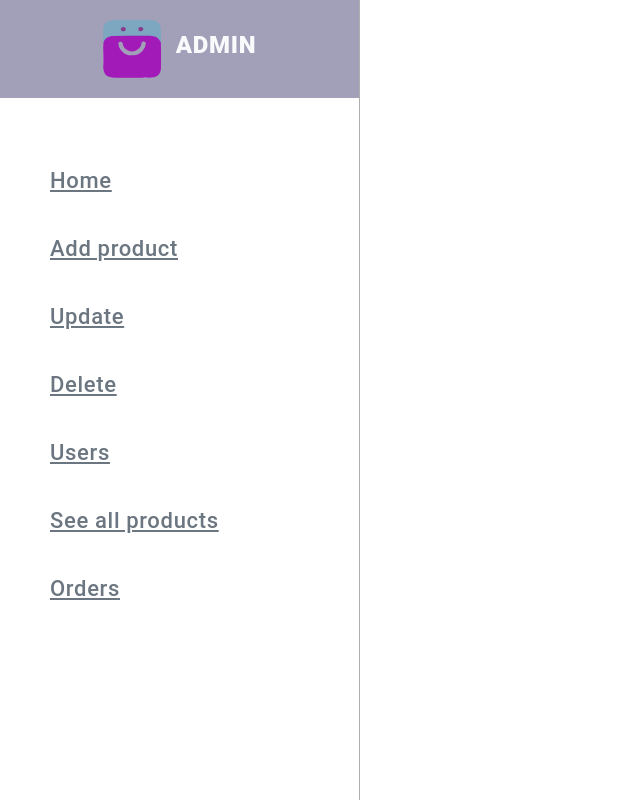
After one commit to sccuax/Trendy-commerce, a PHP site: page /admin/index.php in a window 1280 px wide. The commit adds this page. Shown: the whole page, without its empty margins (0-640 px from the left). Run offline with PHP 8.4, Linux system fonts and the light colour scheme.

Commit message:
I started to create the admin page

```diff
--- /dev/null
+++ b/admin/customAdmin.css
@@ -0,0 +1,73 @@
+body{
+    display: flex;
+    background: #F8FAFC;
+    padding-left: 0px;
+    padding-right: 80px;
+justify-content: space-between;
+align-items: center;
+gap: 100px;
+}
+
+/*menu admin*/
+.menu_admin{
+    height: 100vh;
+    width: 360px;
+    border-right: 0.5px solid #AEAEAE;
+    background: #FFF;
+    padding-bottom: 0px;
+    gap: 50px;
+}
+
+.logo_admin{
+    height: 98px;
+    background: #A29FB8;
+    padding: 10px 0px;
+    gap: 15px;
+}
+.admin_menu_container{
+    padding: 20px 50px !important;
+    flex: 1 0 0;
+}
+.admin_text{
+    color: #F8FAFC;
+text-align: center;
+font-family: Roboto;
+font-size: 24px;
+font-style: normal;
+font-weight: 800;
+line-height: normal;
+letter-spacing: 0.72px;
+text-decoration: none;
+}
+
+.admin_text:hover{
+    width: 158px;
+    color: #A21AB8;
+text-align: right;
+font-family: Roboto;
+font-size: 24px;
+font-style: normal;
+font-weight: 700;
+line-height: normal;
+letter-spacing: 0.72px;
+}
+
+.menu-admin{
+    gap: 43px
+}
+
+.link_menu_admin{
+    color: #6B7680;
+font-family: Roboto;
+font-size: 22px;
+font-style: normal;
+font-weight: 500;
+line-height: normal;
+letter-spacing: 0.66px;
+}
+
+.dashboard{
+    padding: 25px 0px;
+gap: 50px;
+background: #ffffff;
+}
--- /dev/null
+++ b/admin/index.php
@@ -0,0 +1,52 @@
+<!DOCTYPE html>
+<html lang="en">
+<head>
+    <meta charset="UTF-8">
+    <meta name="viewport" content="width=device-width, initial-scale=1.0">
+    <link rel="stylesheet" href="customAdmin.css">
+    <link rel="stylesheet" href="../Normalice.css">
+    <link rel="stylesheet" href="../bootstrap-5.3.2-dist/css/bootstrap.min.css">
+    <title>Document</title>
+</head>
+<body>
+    <div class="menu_admin d-flex flex-column align-items-start align-self-stretch">
+        <div class="logo_admin w-fill d-flex justify-content-center align-items-center align-self-stretch">
+        <svg xmlns="http://www.w3.org/2000/svg" width="58" height="58" viewBox="0 0 58 58" fill="none">
+  <g clip-path="url(#clip0_616_63)">
+    <path d="M0.435816 22.6373C0.458359 22.485 0.478398 22.335 0.500941 22.1827C2.2593 18.0678 5.53806 15.9839 10.3347 15.9585C21.2957 15.8962 32.2566 15.82 43.22 15.8108C45.6973 15.8108 48.2096 15.8593 50.6417 16.2354C54.3237 16.8032 56.275 19.3671 57.8304 22.2265C57.9106 23.5927 57.9907 24.9613 58.0709 26.3275C57.7453 26.5606 57.7503 26.7983 58.0609 27.0383C58.0609 33.7241 58.0559 40.4075 58.0534 47.0932C58.0008 47.8686 57.9457 48.6441 57.8931 49.4195C56.6732 55.6114 54.0532 57.3191 45.0861 57.7669C43.3327 57.7738 41.5794 57.783 39.826 57.7899C30.6585 57.7576 21.491 57.7253 12.3235 57.6907C3.62942 57.6584 0.551037 54.9075 0.220405 46.874C0.2179 40.4098 0.215395 33.9479 0.212891 27.4837C0.295549 25.9467 0.375702 24.4097 0.458359 22.875C0.450845 22.7942 0.443331 22.7135 0.435816 22.6327V22.6373ZM30.3129 35.2957C36.5473 35.6395 43.0272 29.1569 42.7992 22.7781C42.1154 21.9103 41.1962 21.2365 40.0014 21.5734C38.7866 21.9173 38.3983 22.9373 38.3107 24.0774C38.0126 27.9637 33.5891 31.4624 29.078 31.4139C24.344 31.3632 20.0057 27.8345 19.7878 23.8443C19.7227 22.6419 19.0163 21.9288 17.784 21.7419C16.5115 21.548 15.6023 22.2773 15.3869 23.2766C15.209 24.1028 15.5848 25.0467 15.7952 25.9213C16.9949 30.8854 22.8561 35.5403 27.5526 35.2818C27.8031 35.2818 28.0561 35.2772 28.3066 35.2749C28.8877 35.2749 29.4713 35.2749 30.0524 35.2749C30.1401 35.2818 30.2252 35.2864 30.3129 35.2934V35.2957Z" fill="#A21AB8"/>
+    <g style="mix-blend-mode:darken">
+      <path d="M57.8303 22.2265C56.2748 19.3671 54.3236 16.8031 50.6416 16.2354C48.2094 15.8592 45.6971 15.8108 43.2199 15.8108C32.2589 15.82 21.298 15.8961 10.3346 15.9585C5.53791 15.9862 2.25664 18.0701 0.500789 22.1826C0.162643 16.84 -0.44602 11.4282 0.811382 6.19179C1.59037 2.95162 4.46586 0.812272 8.2055 0.304553C10.4523 -7.85998e-05 12.7667 0.0483855 15.0536 0.0437699C25.8166 0.0206917 36.5797 -0.0623896 47.3403 0.0876184C51.5458 0.145314 55.3931 1.52308 57.0338 5.48098C57.8203 7.38031 57.8804 9.58658 57.9856 11.6659C58.1609 15.183 58.4014 18.714 57.8303 22.2265ZM20.3437 6.93952C18.7281 6.91644 17.8614 7.70802 17.8289 8.98194C17.7938 10.4105 18.5427 11.3936 20.3512 11.3451C22.0394 11.299 22.7307 10.3159 22.7508 9.00963C22.7733 7.60648 21.7288 6.96721 20.3437 6.93952ZM37.7569 11.3636C39.1997 11.2044 40.2868 10.4589 40.2667 9.07425C40.2492 7.78187 39.3274 6.95567 37.7569 6.95106C36.1364 6.94644 35.3398 7.82572 35.3799 9.13887C35.4175 10.3459 36.1614 11.2828 37.7569 11.3636Z" fill="#59AEC7" fill-opacity="0.5"/>
+    </g>
+    <path d="M0.213376 27.4883C0.215881 33.9525 0.218386 40.4144 0.220891 46.8785C0.143242 44.603 -0.00954954 42.3298 0.000469598 40.0543C0.0205079 35.8656 0.138233 31.677 0.213376 27.4883Z" fill="#CBE4F7"/>
+    <path d="M39.8281 57.7921C41.5815 57.7852 43.3348 57.776 45.0882 57.769C43.3373 58.0944 41.5815 58.0506 39.8281 57.7921Z" fill="#CBE4F7"/>
+    <path d="M57.8965 49.4217C57.9491 48.6463 58.0042 47.8709 58.0568 47.0955C58.4375 47.8963 58.7231 48.6925 57.8965 49.4217Z" fill="#CBE4F7"/>
+    <path d="M58.0637 27.0406C57.7531 26.8006 57.7481 26.5629 58.0737 26.3298C58.4143 26.5698 58.4168 26.8076 58.0637 27.0406Z" fill="#CBE4F7"/>
+    <path d="M0.43712 22.6372C0.444634 22.718 0.452148 22.7988 0.459663 22.8795C0.4271 22.8241 0.389529 22.7711 0.36949 22.7134C0.364481 22.6972 0.414576 22.6626 0.43712 22.6372Z" fill="#CBE4F7"/>
+    <path d="M27.5527 35.284C27.8032 35.284 28.0562 35.2794 28.3067 35.2771C28.0562 35.2771 27.8032 35.2817 27.5527 35.284Z" fill="#CBE4F7"/>
+    <path d="M20.3443 6.93946C21.7294 6.96715 22.7739 7.60411 22.7514 9.00957C22.7313 10.3181 22.04 11.3012 20.3518 11.3451C18.5433 11.3935 17.7919 10.4104 17.8295 8.98187C17.862 7.70796 18.7287 6.91638 20.3443 6.93946Z" fill="#833D8F"/>
+    <path d="M37.7554 11.3613C36.1599 11.2805 35.416 10.3435 35.3784 9.13656C35.3383 7.8211 36.1323 6.94413 37.7554 6.94875C39.3259 6.95336 40.2477 7.77956 40.2652 9.07194C40.2853 10.4566 39.2007 11.2021 37.7554 11.3613Z" fill="#833D8F"/>
+  </g>
+  <defs>
+    <clipPath id="clip0_616_63">
+      <rect width="58" height="58" fill="white"/>
+    </clipPath>
+  </defs>
+</svg>
+            <h5 class="admin_text">ADMIN</h5>
+        </div>
+        <div class="admin_menu_container container-fluid d-flex flex-column justify-content-between align-items-start">
+            <div class="menu-admin d-flex flex-column align-items-start">
+                <a class="link_menu_admin" href="">Home</a>
+                <a class="link_menu_admin" href="">Add product</a>
+                <a class="link_menu_admin" href="">Update</a>
+                <a class="link_menu_admin" href="">Delete</a>
+                <a class="link_menu_admin" href="">Users</a>
+                <a class="link_menu_admin" href="">See all products</a>
+                <a class="link_menu_admin" href="">Orders</a>
+            </div>
+            <div class=""></div>
+        </div>
+    </div>
+    <div class="dashboard d-flex flex-column align-items-center justify-content-center"></div>
+</body>
+</html>
```
Also changed, not shown: Home.html (+26 -2 lines), app.js (+24 -0 lines), assets/custom.css (+127 -0 lines), img/boton-x.png (added).
